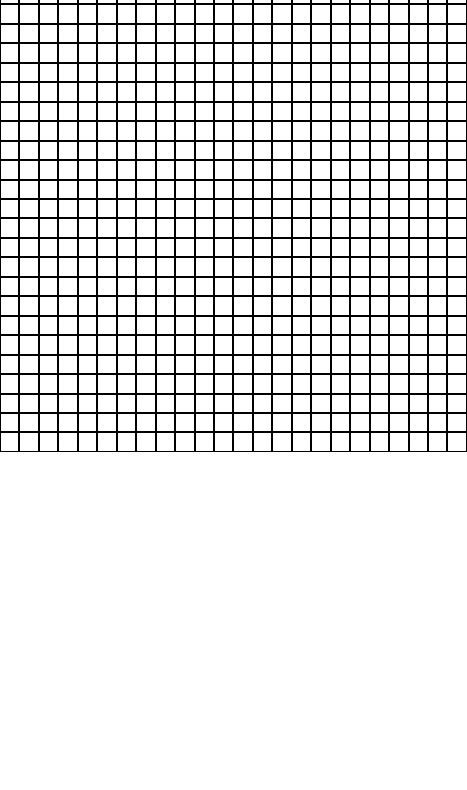
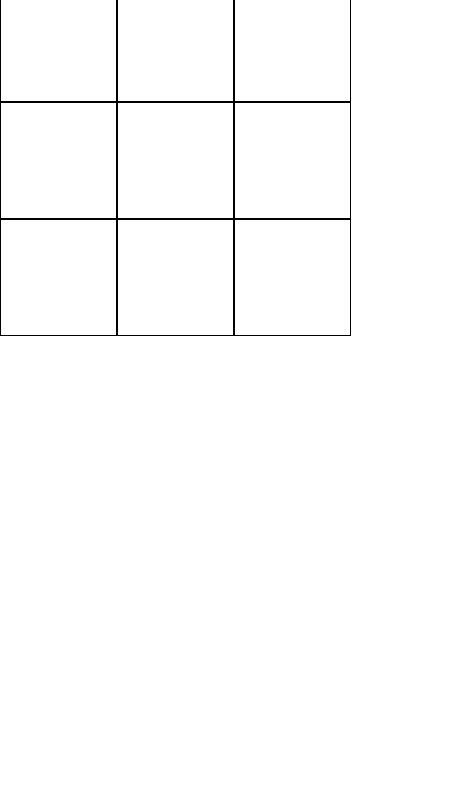
Before and after one commit to chriskorsak/etch-a-sketch, a plain HTML site: page index.html in a window 390 px wide. Shown: the part 52-842 px from the top of the page, 467 px wide, since content can reach past the window. Drawn offline with Linux system fonts and the light colour scheme.

Commit message:
add media queries and round down squarewidth to account for different screens.

```diff
--- a/scripts.js
+++ b/scripts.js
@@ -3,14 +3,12 @@ const easContainerDiv = document.getElementById('easContainer');
 
 //eascontainerDiv width calculated from css width
 const containerWidth = easContainerDiv.offsetWidth;
-console.log(containerWidth);
 
 //squares per side
-const squaresPerSide = 24;
+const squaresPerSide = 3;
 
-//width of each square. container is 960px;
-const squareWidth = containerWidth / squaresPerSide;
-console.log(squareWidth);
+//width of each square
+const squareWidth = Math.floor(containerWidth / squaresPerSide);
 
 //generate squares and add to container
 for (let i = 0; i < squaresPerSide**2; i++) {
--- a/styles.css
+++ b/styles.css
@@ -7,9 +7,20 @@
 #easContainer {
   display: flex;
   flex-wrap: wrap;
-  width: 467px;
+  width: 40%;
 }
 
 .square {
   border: 1px solid black;
 }
+
+@media screen and (max-width: 992px) {
+  #easContainer {
+    width: 70%;
+  }
+}
+@media screen and (max-width: 768px) {
+  #easContainer {
+    width: 90%;
+  }
+}
```
